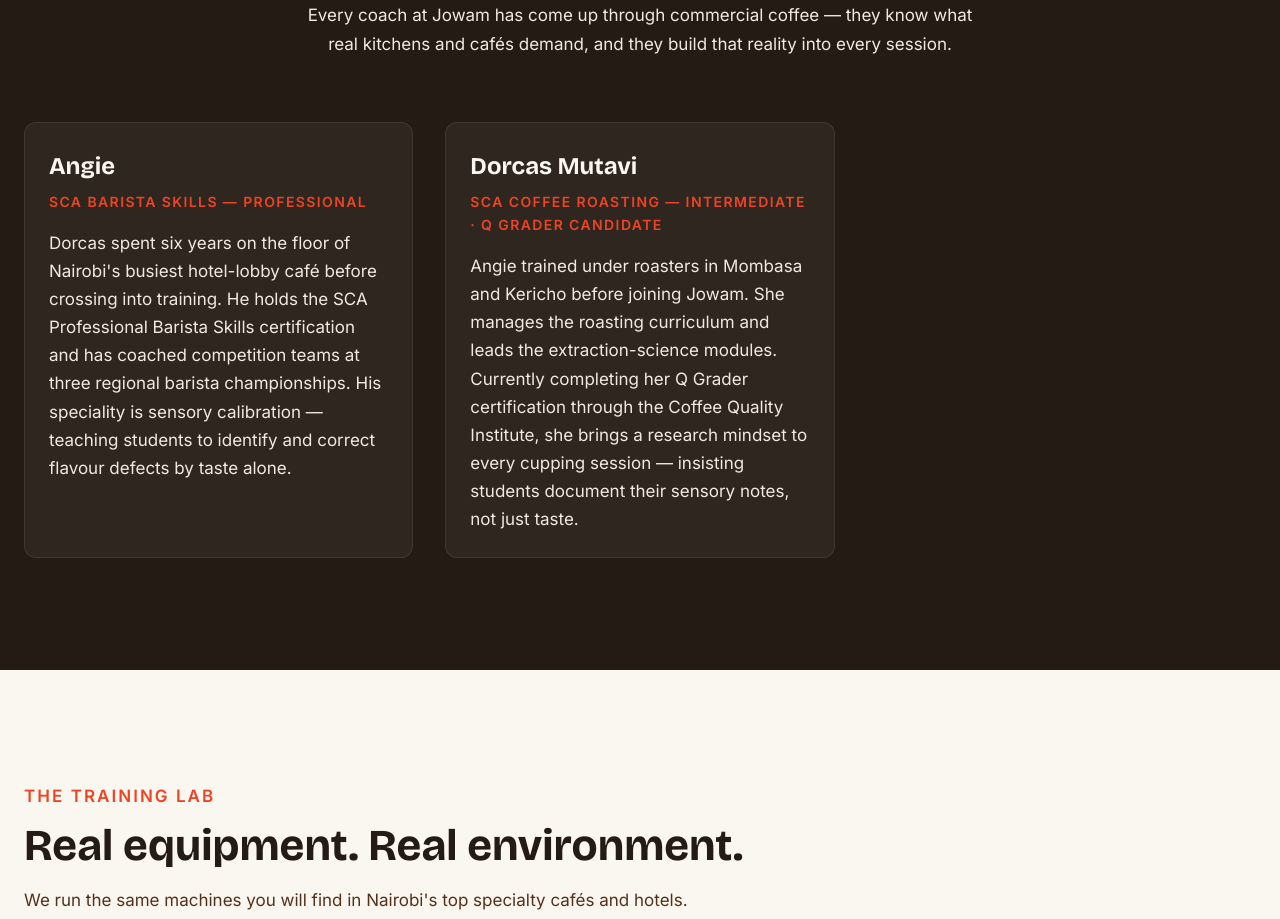
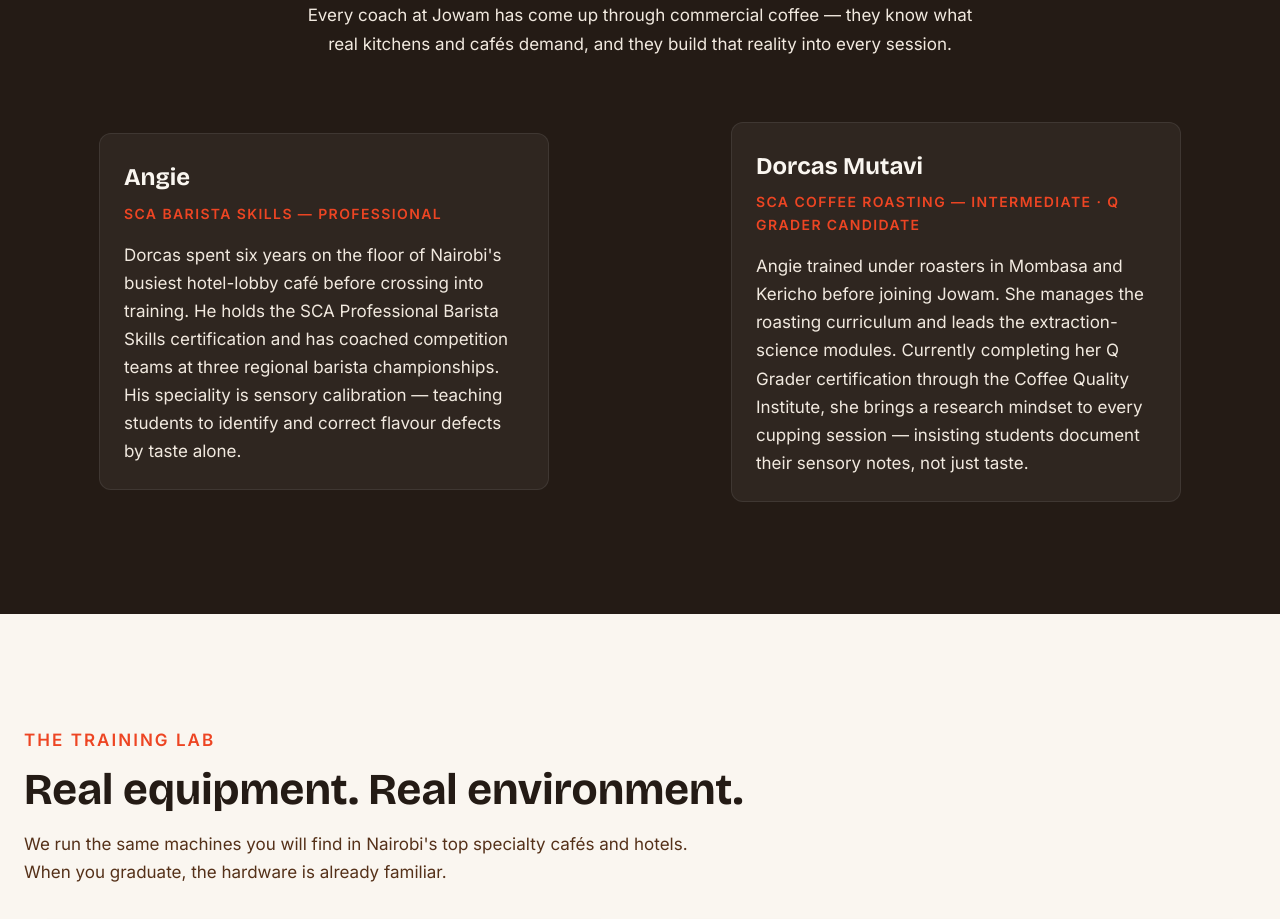
Before and after one commit to rodgersBRY/jowam-training-centre, a Next.js app: page /about in a window 1280 px wide. Shown: the part 1200-2119 px from the top of the page. Built offline with nearby package versions, Linux system fonts and the light colour scheme; no server answers.

Commit message:
CHANGE: alter the instructor cards design

```diff
--- a/components/about/InstructorsSection.tsx
+++ b/components/about/InstructorsSection.tsx
@@ -44,13 +44,13 @@
         />
 
         <ul
-          className="mt-16 grid gap-8 sm:grid-cols-2 lg:grid-cols-3"
+          className="mt-16 grid gap-8 place-items-center grid-cols-2"
           role="list"
         >
           {instructors.map((instructor) => (
             <li
               key={instructor.name}
-              className="rounded-card overflow-hidden bg-[rgb(255_255_255/0.05)] border border-[rgb(255_255_255/0.08)]"
+              className="rounded-card overflow-hidden bg-[rgb(255_255_255/0.05)] border border-[rgb(255_255_255/0.08)] md:w-3/4"
             >
               {/* Portrait — 4:5 (aspect-4/5) crop */}
               <div className="relative w-full">
```
